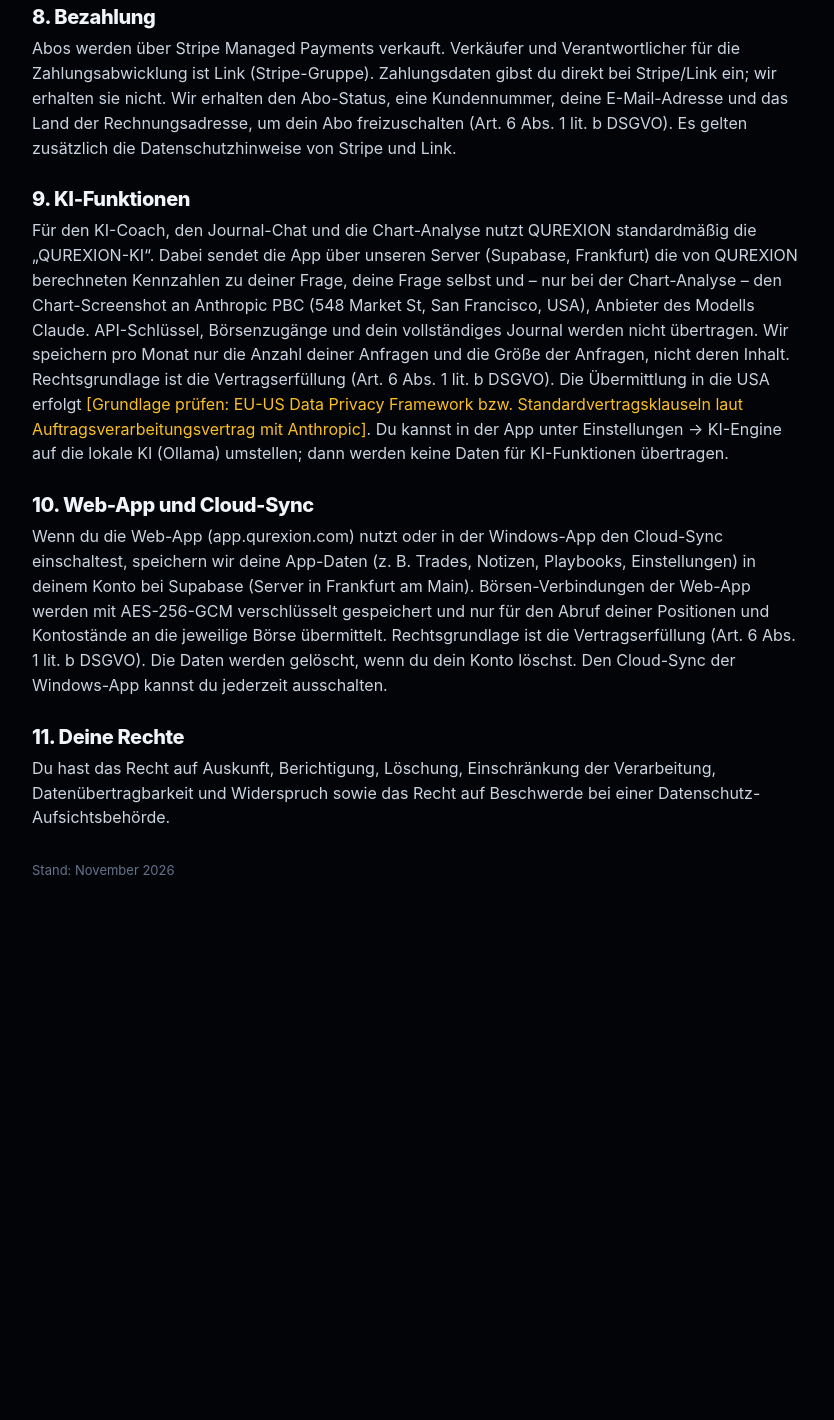
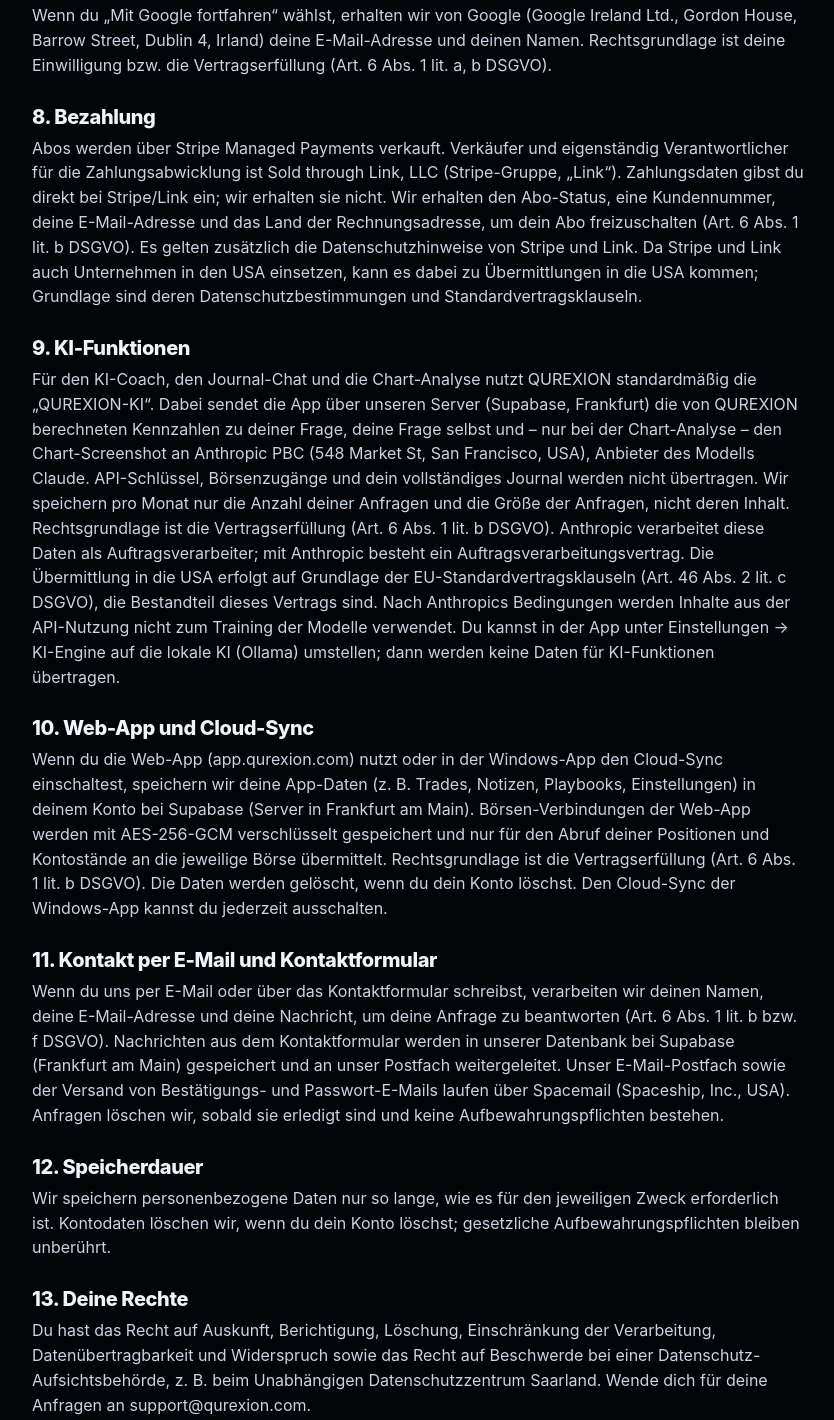
Before and after one commit to QurexionTracker/qurexion-website, a plain HTML site: page datenschutz.html in a window 1280 px wide. Shown: the part 1175-2595 px from the top of the page, without its empty margins (222-1056 px from the left). Before the commit the page ends 2135 px from the top, so only its background shows below. Drawn offline with Linux system fonts and the light colour scheme.

Commit message:
Webseite: datenschutz.html

```diff
--- a/datenschutz.html
+++ b/datenschutz.html
@@ -149,7 +149,7 @@ footer a:hover{color:#fff}
 <main class="wrap" style="max-width:820px;padding-top:60px;padding-bottom:80px">
 <h1>Datenschutzerklärung</h1>
 <h2>1. Verantwortlicher</h2>
-<p class="ph">[Vor- und Nachname, Anschrift, E-Mail – wie im Impressum]</p>
+<p>Erik Stoltenberg<br>Ursulinenstraße 42<br>66111 Saarbrücken<br>Deutschland<br>E-Mail: <a href="mailto:support@qurexion.com">support@qurexion.com</a></p>
 <h2>2. Hosting dieser Webseite</h2>
 <p>Diese Webseite wird über GitHub Pages (GitHub, Inc., 88 Colin P. Kelly Jr. Street, San Francisco, CA 94107, USA) bereitgestellt. Beim Aufruf verarbeitet GitHub technisch notwendige Daten wie deine IP-Adresse, um die Seite auszuliefern und vor Missbrauch zu schützen (Art. 6 Abs. 1 lit. f DSGVO). Weitere Informationen findest du in der Datenschutzerklärung von GitHub.</p>
 <h2>3. Kein Tracking</h2>
@@ -163,12 +163,16 @@ footer a:hover{color:#fff}
 <h2>7. Anmeldung mit Google (optional)</h2>
 <p>Wenn du „Mit Google fortfahren“ wählst, erhalten wir von Google (Google Ireland Ltd., Gordon House, Barrow Street, Dublin 4, Irland) deine E-Mail-Adresse und deinen Namen. Rechtsgrundlage ist deine Einwilligung bzw. die Vertragserfüllung (Art. 6 Abs. 1 lit. a, b DSGVO).</p>
 <h2>8. Bezahlung</h2>
-<p>Abos werden über Stripe Managed Payments verkauft. Verkäufer und Verantwortlicher für die Zahlungsabwicklung ist Link (Stripe-Gruppe). Zahlungsdaten gibst du direkt bei Stripe/Link ein; wir erhalten sie nicht. Wir erhalten den Abo-Status, eine Kundennummer, deine E-Mail-Adresse und das Land der Rechnungsadresse, um dein Abo freizuschalten (Art. 6 Abs. 1 lit. b DSGVO). Es gelten zusätzlich die Datenschutzhinweise von Stripe und Link.</p>
+<p>Abos werden über Stripe Managed Payments verkauft. Verkäufer und eigenständig Verantwortlicher für die Zahlungsabwicklung ist Sold through Link, LLC (Stripe-Gruppe, „Link“). Zahlungsdaten gibst du direkt bei Stripe/Link ein; wir erhalten sie nicht. Wir erhalten den Abo-Status, eine Kundennummer, deine E-Mail-Adresse und das Land der Rechnungsadresse, um dein Abo freizuschalten (Art. 6 Abs. 1 lit. b DSGVO). Es gelten zusätzlich die Datenschutzhinweise von Stripe und Link. Da Stripe und Link auch Unternehmen in den USA einsetzen, kann es dabei zu Übermittlungen in die USA kommen; Grundlage sind deren Datenschutzbestimmungen und Standardvertragsklauseln.</p>
 <h2>9. KI-Funktionen</h2>
-<p>Für den KI-Coach, den Journal-Chat und die Chart-Analyse nutzt QUREXION standardmäßig die „QUREXION-KI“. Dabei sendet die App über unseren Server (Supabase, Frankfurt) die von QUREXION berechneten Kennzahlen zu deiner Frage, deine Frage selbst und – nur bei der Chart-Analyse – den Chart-Screenshot an Anthropic PBC (548 Market St, San Francisco, USA), Anbieter des Modells Claude. API-Schlüssel, Börsenzugänge und dein vollständiges Journal werden nicht übertragen. Wir speichern pro Monat nur die Anzahl deiner Anfragen und die Größe der Anfragen, nicht deren Inhalt. Rechtsgrundlage ist die Vertragserfüllung (Art. 6 Abs. 1 lit. b DSGVO). Die Übermittlung in die USA erfolgt <span class="ph">[Grundlage prüfen: EU-US Data Privacy Framework bzw. Standardvertragsklauseln laut Auftragsverarbeitungsvertrag mit Anthropic]</span>. Du kannst in der App unter Einstellungen → KI-Engine auf die lokale KI (Ollama) umstellen; dann werden keine Daten für KI-Funktionen übertragen.</p>
+<p>Für den KI-Coach, den Journal-Chat und die Chart-Analyse nutzt QUREXION standardmäßig die „QUREXION-KI“. Dabei sendet die App über unseren Server (Supabase, Frankfurt) die von QUREXION berechneten Kennzahlen zu deiner Frage, deine Frage selbst und – nur bei der Chart-Analyse – den Chart-Screenshot an Anthropic PBC (548 Market St, San Francisco, USA), Anbieter des Modells Claude. API-Schlüssel, Börsenzugänge und dein vollständiges Journal werden nicht übertragen. Wir speichern pro Monat nur die Anzahl deiner Anfragen und die Größe der Anfragen, nicht deren Inhalt. Rechtsgrundlage ist die Vertragserfüllung (Art. 6 Abs. 1 lit. b DSGVO). Anthropic verarbeitet diese Daten als Auftragsverarbeiter; mit Anthropic besteht ein Auftragsverarbeitungsvertrag. Die Übermittlung in die USA erfolgt auf Grundlage der EU-Standardvertragsklauseln (Art. 46 Abs. 2 lit. c DSGVO), die Bestandteil dieses Vertrags sind. Nach Anthropics Bedingungen werden Inhalte aus der API-Nutzung nicht zum Training der Modelle verwendet. Du kannst in der App unter Einstellungen → KI-Engine auf die lokale KI (Ollama) umstellen; dann werden keine Daten für KI-Funktionen übertragen.</p>
 <h2>10. Web-App und Cloud-Sync</h2>
 <p>Wenn du die Web-App (app.qurexion.com) nutzt oder in der Windows-App den Cloud-Sync einschaltest, speichern wir deine App-Daten (z. B. Trades, Notizen, Playbooks, Einstellungen) in deinem Konto bei Supabase (Server in Frankfurt am Main). Börsen-Verbindungen der Web-App werden mit AES-256-GCM verschlüsselt gespeichert und nur für den Abruf deiner Positionen und Kontostände an die jeweilige Börse übermittelt. Rechtsgrundlage ist die Vertragserfüllung (Art. 6 Abs. 1 lit. b DSGVO). Die Daten werden gelöscht, wenn du dein Konto löschst. Den Cloud-Sync der Windows-App kannst du jederzeit ausschalten.</p>
-<h2>11. Deine Rechte</h2>
-<p>Du hast das Recht auf Auskunft, Berichtigung, Löschung, Einschränkung der Verarbeitung, Datenübertragbarkeit und Widerspruch sowie das Recht auf Beschwerde bei einer Datenschutz-Aufsichtsbehörde.</p>
+<h2>11. Kontakt per E-Mail und Kontaktformular</h2>
+<p>Wenn du uns per E-Mail oder über das Kontaktformular schreibst, verarbeiten wir deinen Namen, deine E-Mail-Adresse und deine Nachricht, um deine Anfrage zu beantworten (Art. 6 Abs. 1 lit. b bzw. f DSGVO). Nachrichten aus dem Kontaktformular werden in unserer Datenbank bei Supabase (Frankfurt am Main) gespeichert und an unser Postfach weitergeleitet. Unser E-Mail-Postfach sowie der Versand von Bestätigungs- und Passwort-E-Mails laufen über Spacemail (Spaceship, Inc., USA). Anfragen löschen wir, sobald sie erledigt sind und keine Aufbewahrungspflichten bestehen.</p>
+<h2>12. Speicherdauer</h2>
+<p>Wir speichern personenbezogene Daten nur so lange, wie es für den jeweiligen Zweck erforderlich ist. Kontodaten löschen wir, wenn du dein Konto löschst; gesetzliche Aufbewahrungspflichten bleiben unberührt.</p>
+<h2>13. Deine Rechte</h2>
+<p>Du hast das Recht auf Auskunft, Berichtigung, Löschung, Einschränkung der Verarbeitung, Datenübertragbarkeit und Widerspruch sowie das Recht auf Beschwerde bei einer Datenschutz-Aufsichtsbehörde, z. B. beim Unabhängigen Datenschutzzentrum Saarland. Wende dich für deine Anfragen an <a href="mailto:support@qurexion.com">support@qurexion.com</a>.</p>
 <p style="margin-top:30px;color:#64748b;font-size:13px">Stand: November 2026</p>
 </main></body></html>
```
